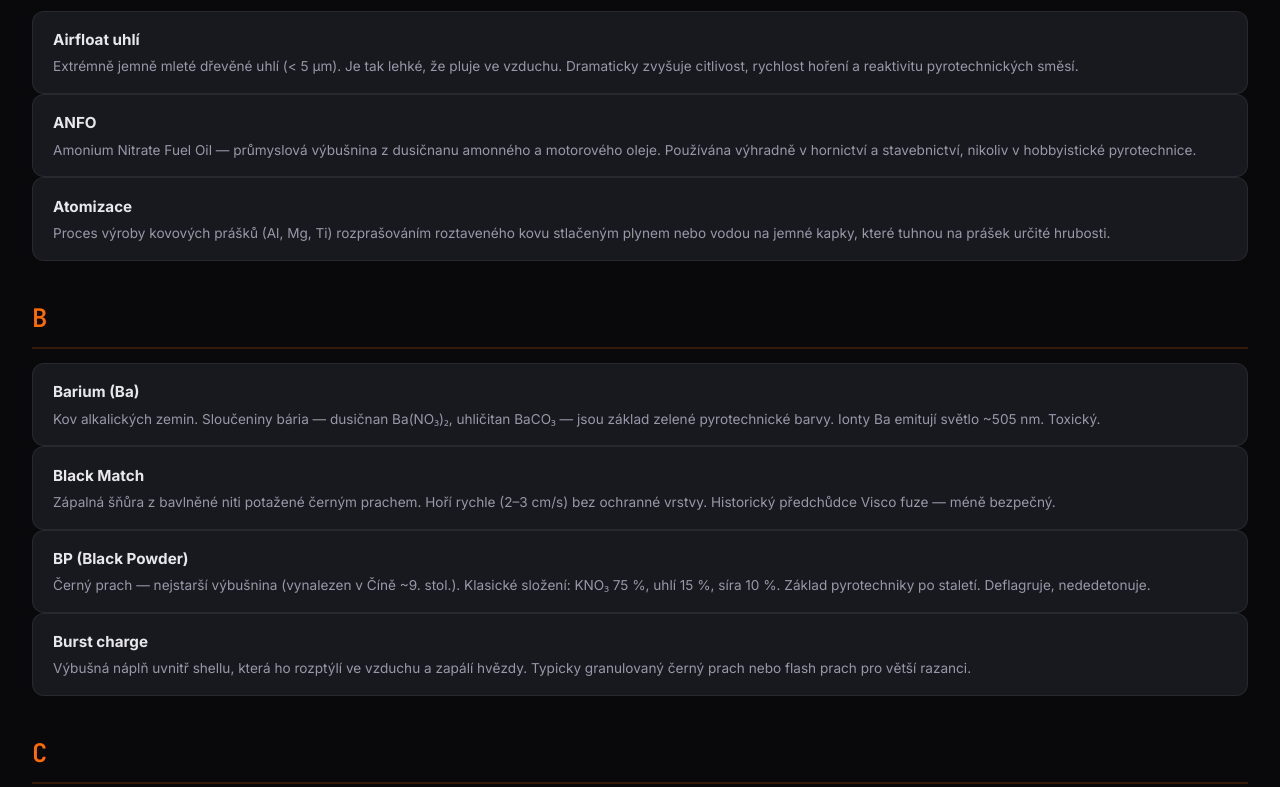
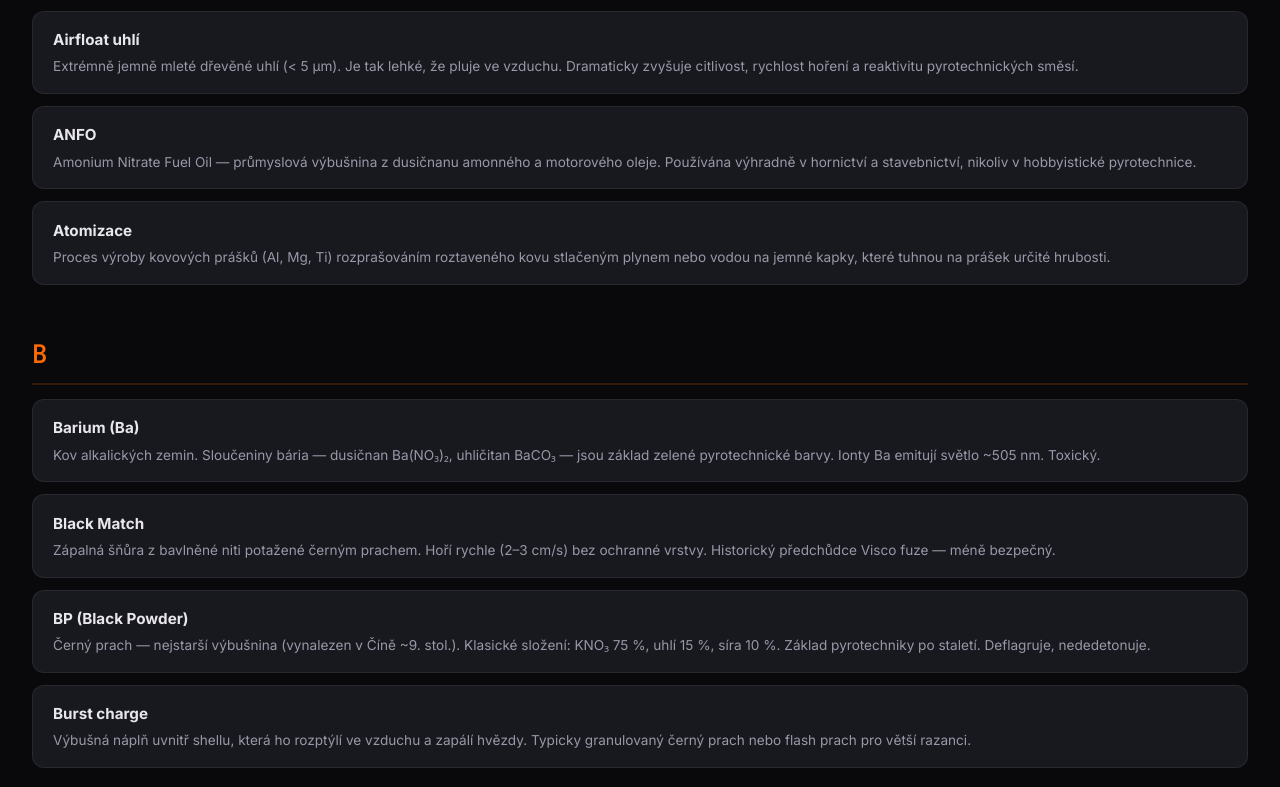
Before and after one commit to FilipCzaban/2IT_Celorocka, a plain HTML site: page index.html in a window 1280 px wide. Shown: the part 6235-7022 px from the top of the page. Drawn offline with Linux system fonts and the light colour scheme.

Commit message:
Update style.css

```diff
--- a/style.css
+++ b/style.css
@@ -607,6 +607,7 @@ a:hover { color: var(--fire-2); }
   background: var(--bg-3); border: 1px solid var(--bdr);
   border-radius: var(--r-m); padding: .95rem 1.25rem;
   transition: border-color var(--t-f);
+  margin-bottom: 12px;
 }
 .def-item:hover { border-color: var(--bdr-h); }
 .def-item__term { font-size: .95rem; font-weight: 700; color: var(--txt); margin-bottom: .25rem; }
```
